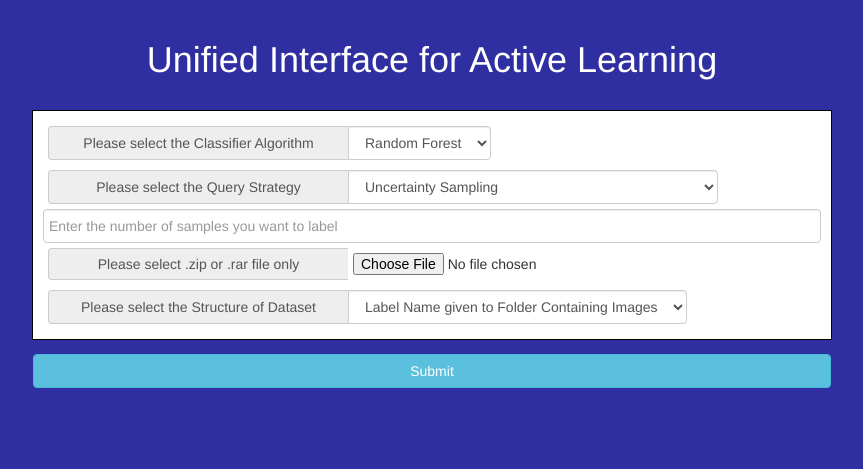
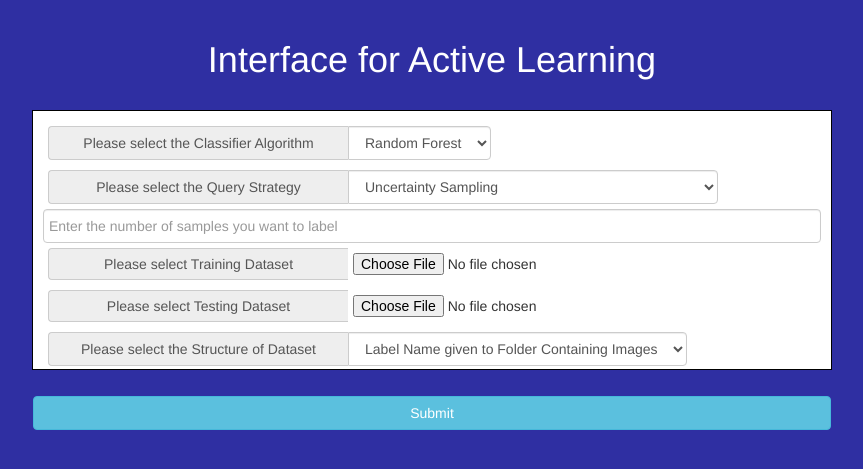
Before and after one commit to s18k/Active-Learning, a Flask app: page / in a window 1280 px wide. Shown: the top 469 px of the page, without its empty margins (208-1071 px from the left). Run offline with Flask 2, Linux system fonts and the light colour scheme; some libraries are stand-ins or nearby versions.

Commit message:
Changed UI of background and form

```diff
--- a/templates/index.html
+++ b/templates/index.html
@@ -13,15 +13,13 @@
     <center  >
 <!--        <h1>MNIST Digits Dataset using Active Learning</h1>-->
         <br>
-        <h1 style="color:white">Unified Interface for Active Learning </h1>
+        <h1 style="color:white">Interface for Active Learning </h1>
         <br>
-        <!-- Default form login -->
 
-        <form method="POST" enctype=multipart/form-data class="text-center border border-light p-5"  style="height: 230px; width: 800px; border: 1px solid black; background:white" action="{{url_for('query')}}">
+        <form method="POST" enctype=multipart/form-data class="text-center border border-light p-5"  style="height: 260px; width: 800px; border: 1px solid black; background:white" action="{{url_for('query')}}">
 
 
 
-<!--            <input type="password" id="defaultLoginFormPassword" class="form-control mb-4" placeholder="Password">-->
             <div class="form-group" style="padding:10px;">
                 <div class="input-group" style="padding:5px">
 
@@ -45,8 +43,12 @@
 
             <input style="padding:5px" name="queries" type="number" class="form-control mb-4" placeholder="Enter the number of samples you want to label">
                 <div class="input-group" style="padding:5px">
-                    <span class="input-group-addon" style="width:300px">Please select .zip or .rar file only</span>
+                    <span class="input-group-addon" style="width:300px">Please select Training Dataset</span>
                     <input type=file name=file style="padding:5px" placeholder="">
+                </div>
+                <div class="input-group" style="padding:5px">
+                    <span class="input-group-addon" style="width:300px">Please select Testing Dataset</span>
+                    <input type=file name=test_file style="padding:5px" placeholder="">
                 </div>
 
             <div class="input-group" style="padding:5px">
@@ -61,24 +63,6 @@
         <button class="btn btn-info btn-block my-4" type="submit" value="next">Submit</button>
 
 </form>
-<!--&lt;!&ndash; Default form login &ndash;&gt;-->
-<!--        <form method="POST" class="form-inline"action="{{url_for('query')}}">-->
-<!--            Number of Queries:<input name="queries" type="number" placeholder="Enter the number of samples you want to label">-->
-<!--                    <br>-->
-
-<!--            <div class="form-group">-->
-<!--                <div class="input-group">-->
-<!--                    -->
-<!--                    <span class="input-group-addon">Please select the Classifier</span>-->
-<!--                        <select name="classifier_select" class="selectpicker form-control">-->
-<!--                          {% for o in data %}-->
-<!--                          <option value="{{ o.name }}">{{ o.name }}</option>-->
-<!--                          {% endfor %}-->
-<!--                        </select>-->
-<!--                </div>-->
-<!--                <button type="submit" class="btn btn-default" value="next">Submit</button>-->
-<!--            </div>-->
-<!--        </form>-->
 
     </center>
 <script src="https://code.jquery.com/jquery-1.12.4.min.js" integrity="sha384-nvAa0+6Qg9clwYCGGPpDQLVpLNn0fRaROjHqs13t4Ggj3Ez50XnGQqc/r8MhnRDZ" crossorigin="anonymous"></script>
```
